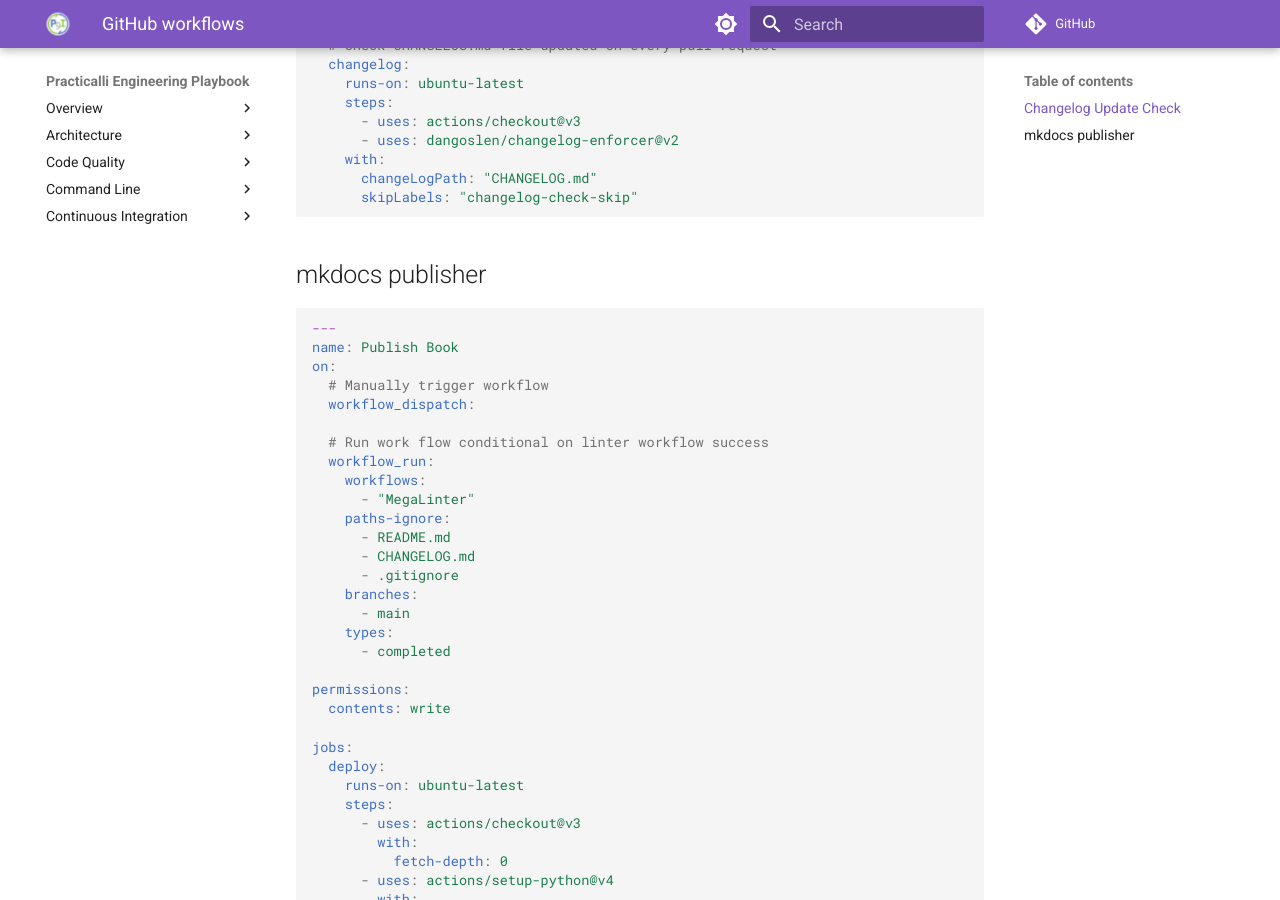
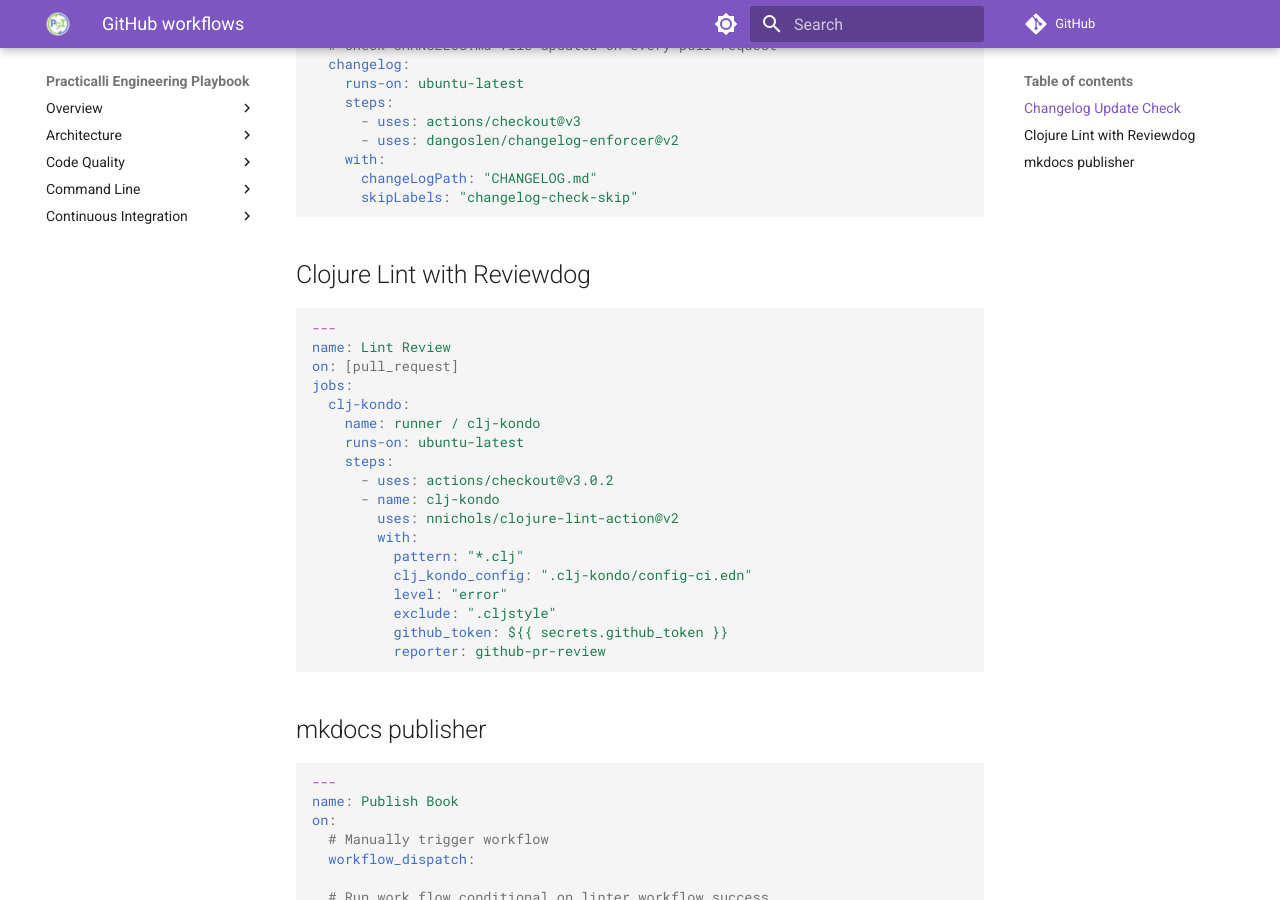
Before and after one commit to practicalli/engineering-playbook, an MkDocs documentation site: the page built from docs/continuous-integration/github-workflows.md, in a window 1280 px wide and 900 px high, scrolled down 611 px. Built offline with MkDocs 1.6.1 and Material for MkDocs 9.7.7, drawn with Linux system fonts in a browser that asks for light colours; comment, search, counter and statistics services are not loaded.

Commit message:
ci: github workflow - clojure lint with reviewdog

````diff
--- a/docs/continuous-integration/github-workflows.md
+++ b/docs/continuous-integration/github-workflows.md
@@ -28,6 +28,30 @@ jobs:
     with:
       changeLogPath: "CHANGELOG.md"
       skipLabels: "changelog-check-skip"
+```
+
+
+## Clojure Lint with Reviewdog
+
+```yaml
+---
+name: Lint Review
+on: [pull_request]
+jobs:
+  clj-kondo:
+    name: runner / clj-kondo
+    runs-on: ubuntu-latest
+    steps:
+      - uses: actions/checkout@v3.0.2
+      - name: clj-kondo
+        uses: nnichols/clojure-lint-action@v2
+        with:
+          pattern: "*.clj"
+          clj_kondo_config: ".clj-kondo/config-ci.edn"
+          level: "error"
+          exclude: ".cljstyle"
+          github_token: ${{ secrets.github_token }}
+          reporter: github-pr-review
 ```
 
 
````
